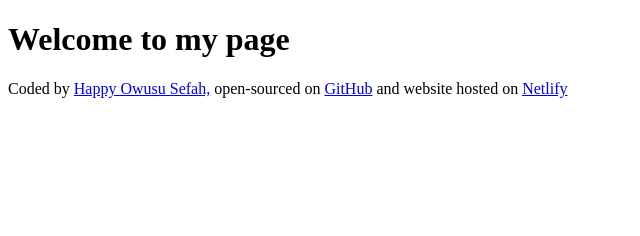
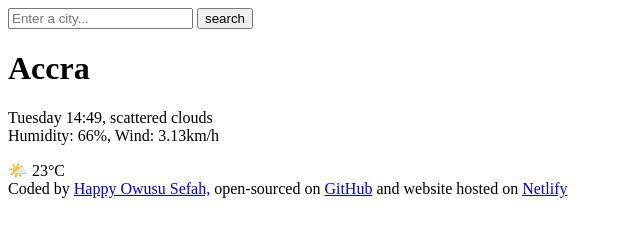
Before and after one commit to Happy-Sefah/Weather_today, a plain HTML site: page index.html in a window 1280 px wide. Shown: the whole page, without its empty margins (0-640 px from the left). Drawn offline with Linux system fonts and the light colour scheme.

Commit message:
Added forms and main to html

```diff
--- a/index.html
+++ b/index.html
@@ -6,14 +6,31 @@
     <title>Weather_today</title>
   </head>
   <body>
-    <h1>Welcome to my page</h1>
+    <header>
+      <form>
+        <input type="search" placeholder="Enter a city..." required />
+        <input type="submit" value="search" />
+      </form>
+    </header>
+    <main>
+      <div>
+        <h1>Accra</h1>
+        <p>
+          Tuesday 14:49, scattered clouds
+          <br />
+          Humidity: 66%, Wind: 3.13km/h
+        </p>
+      </div>
+      <div>🌤️ 23°C</div>
+    </main>
+
+    <footer>
+      Coded by
+      <a href="https://github.com/Happy-Sefah">Happy Owusu Sefah,</a>
+      open-sourced on
+      <a href="https://github.com/Happy-Sefah/Weather_today">GitHub</a>
+      and website hosted on
+      <a href="https://weather-559319.netlify.app">Netlify</a>
+    </footer>
   </body>
-  <footer>
-    Coded by
-    <a href="https://github.com/Happy-Sefah">Happy Owusu Sefah,</a> open-sourced
-    on
-    <a href="https://github.com/Happy-Sefah/Weather_today">GitHub</a>
-    and website hosted on
-    <a href="https://weather-559319.netlify.app">Netlify</a>
-  </footer>
 </html>
```
